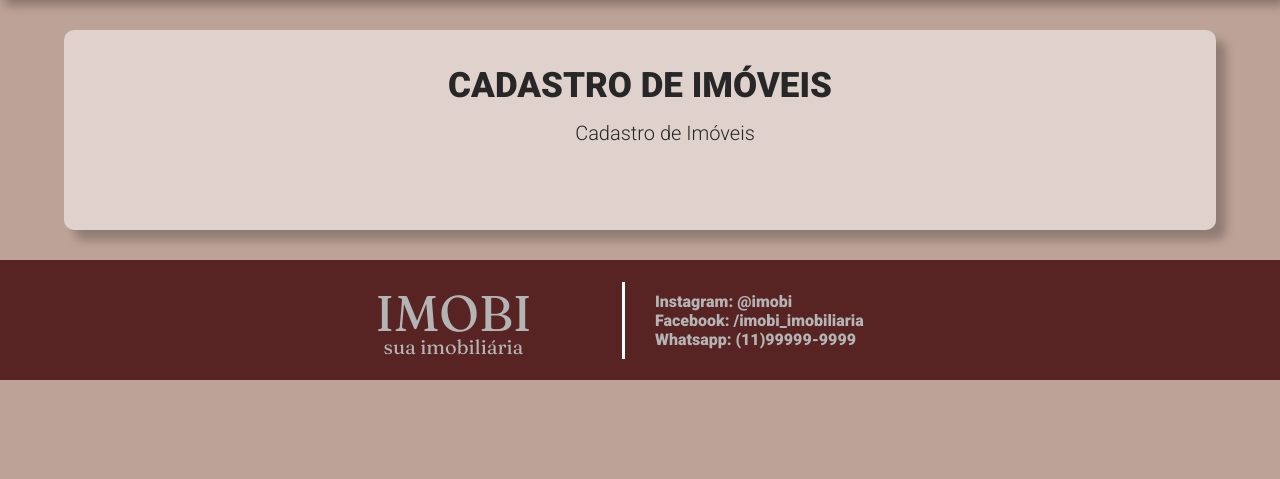
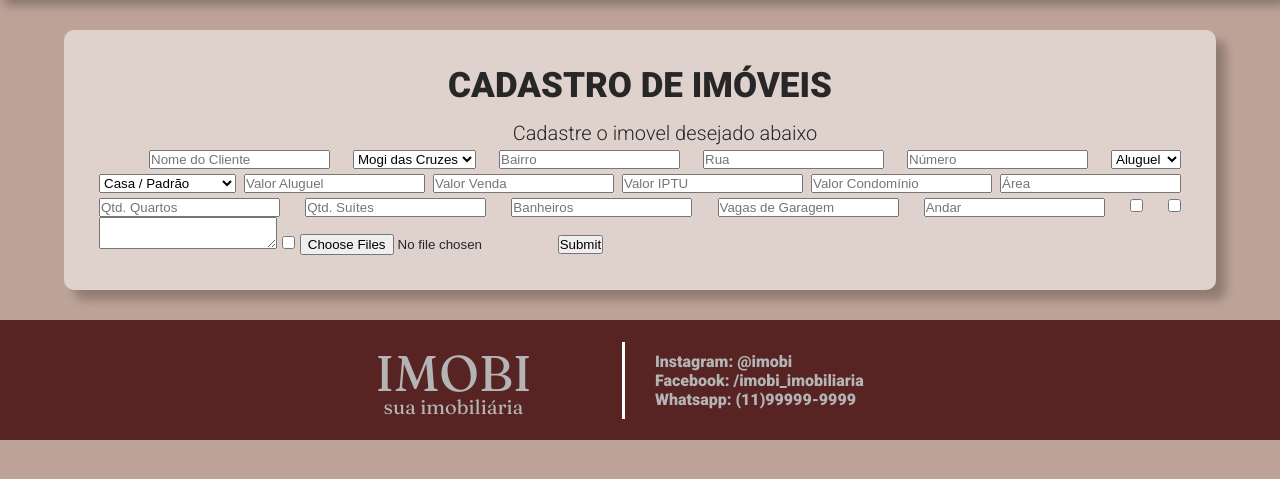
Before and after one commit to caiokeidi/imobi, a Django app: template imobi/templates/imoveis/cadastro.html in a window 1280 px wide. Shown: the part 150-629 px from the top of the page. Run offline with Django 3.2, Linux system fonts and the light colour scheme; the template is opened without the code that fills it, so the values that code supplies are empty.

Commit message:
Add: Multiple Image input on Cadastro Page

```diff
--- a/imobi/apps/imoveis/models.py
+++ b/imobi/apps/imoveis/models.py
@@ -32,4 +32,4 @@ class Imoveis(models.Model):
 
 class imagens(models.Model):
     imoveis = models.ForeignKey(Imoveis, on_delete=models.CASCADE)
-    models.ImageField(upload_to='fotos/%d/%m/%Y/', blank=True)
+    foto = models.ImageField(upload_to='fotos/%d/%m/%Y/', blank=True)
--- a/imobi/templates/imoveis/cadastro.html
+++ b/imobi/templates/imoveis/cadastro.html
@@ -10,7 +10,52 @@
         <div class="main_content_box">
             <h1> CADASTRO DE IMÓVEIS </h1>
             <div class="text_main_content_box">
-                <p>Cadastro de Imóveis</p>
+                <p>Cadastre o imovel desejado abaixo</p>
+                <form action='{% url "cadastro_imoveis" %}' method="POST" enctype="multipart/form-data">
+                    {% csrf_token %}
+                    <input class='cadastro_input' type="text" name="cliente" placeholder="Nome do Cliente">
+                    <select class='cadastro_input' type="text" name="cidade" placeholder="Cidade">
+                        <option value="Mogi das Cruzes">Mogi das Cruzes</option>
+                        <option value="Suzano">Suzano</option>
+                        <option value="Guararema">Guararema</option>
+                        <option value="Biritiba Mirim">Biritiba Mirim</option>
+                        <option value="Arujá">Arujá</option>
+                    </select>
+                    <input class='cadastro_input' type="text" name="bairro" placeholder="Bairro">
+                    <input class='cadastro_input' type="text" name="rua" placeholder="Rua">
+                    <input class='cadastro_input' type="text" name="numero" placeholder="Número">
+                    <select class='cadastro_input' type="text" name="tipo_negocio">
+                        <option value="Aluguel">Aluguel</option>
+                        <option value="Compra">Compra</option>
+                    </select>
+                    <select class='cadastro_input' type="text" name="tipo_imovel">
+                        <option value="Casa / Padrão">Casa / Padrão</option>
+                        <option value="Casa / Condomínio">Casa / Condomínio</option>
+                        <option value="Chácara">Chácara</option>
+                        <option value="Apartamento">Apartamento</option>
+                        <option value="Kitnet">Kitnet</option>
+                    </select>
+                    <input class='cadastro_input' type="number" name="valor_aluguel" placeholder="Valor Aluguel">
+                    <input class='cadastro_input' type="number" name="valor_venda" placeholder="Valor Venda">
+                    <input class='cadastro_input' type="number" name="valor_iptu" placeholder="Valor IPTU">
+                    <input class='cadastro_input' type="number" name="valor_condominio" placeholder="Valor Condomínio">
+                    <input class='cadastro_input' type="number" name="area" placeholder="Área">
+                    <input class='cadastro_input' type="number" name="quartos" placeholder="Qtd. Quartos">
+                    <input class='cadastro_input' type="number" name="suites" placeholder="Qtd. Suítes">
+                    <input class='cadastro_input' type="number" name="banheiros" placeholder="Banheiros">
+                    <input class='cadastro_input' type="number" name="vagas" placeholder="Vagas de Garagem">
+                    <input class='cadastro_input' type="number" name="andar" placeholder="Andar">
+                    <input class='cadastro_input' type="checkbox" name="metro_proximo">
+                    <input class='cadastro_input' type="checkbox" name="mobiliado">
+                    <textarea class="cadastro_textarea" name="descricao"></textarea>
+                    <input class='cadastro_input' type="checkbox" name="publicado">
+
+                    <input type="file" name='imagens' accept="image/x-png,image/jpeg" multiple>
+
+                    <input class='cadastro_submit' type="submit" name="Cadastrar">
+
+
+                </form>
             </div>
         </div>
 
```
Also changed, not shown: imobi/apps/imoveis/views.py (+16 -1 lines), imobi/apps/imoveis/migrations/0009_imagens_foto.py (added).
